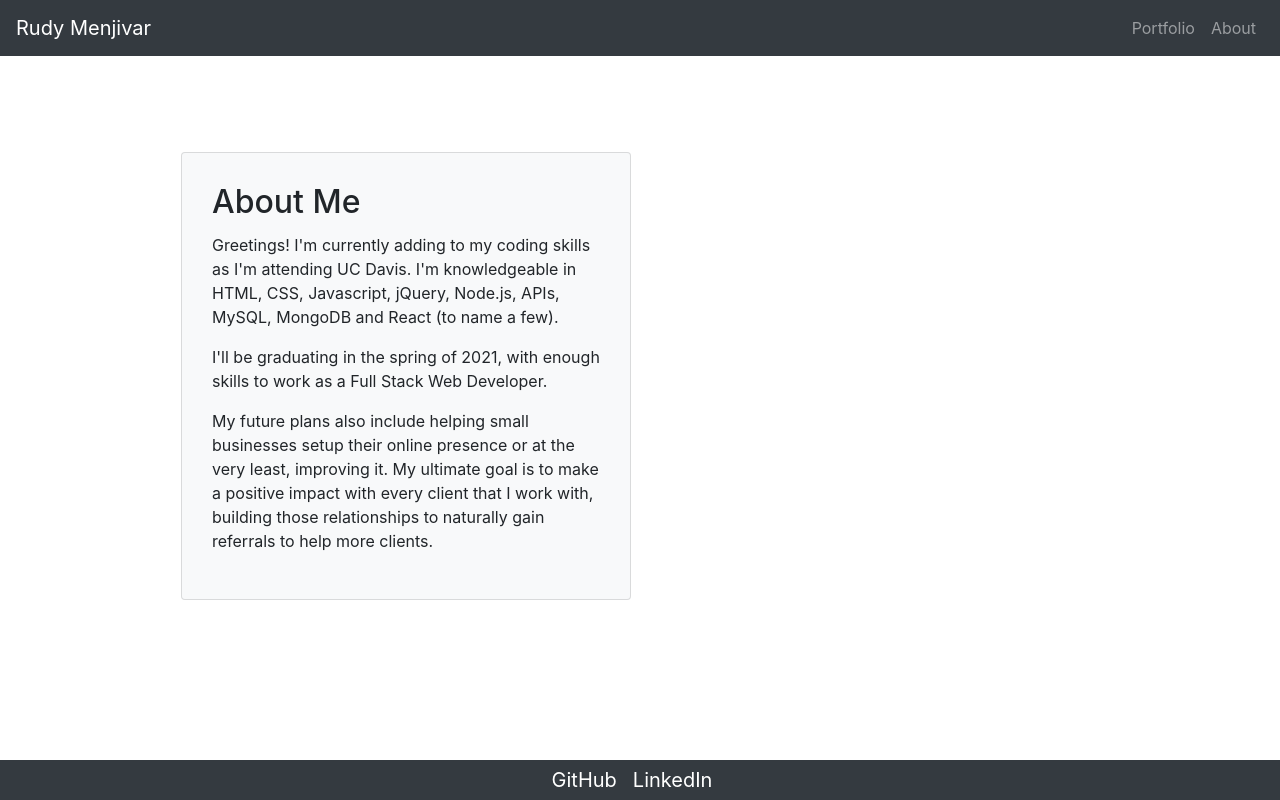
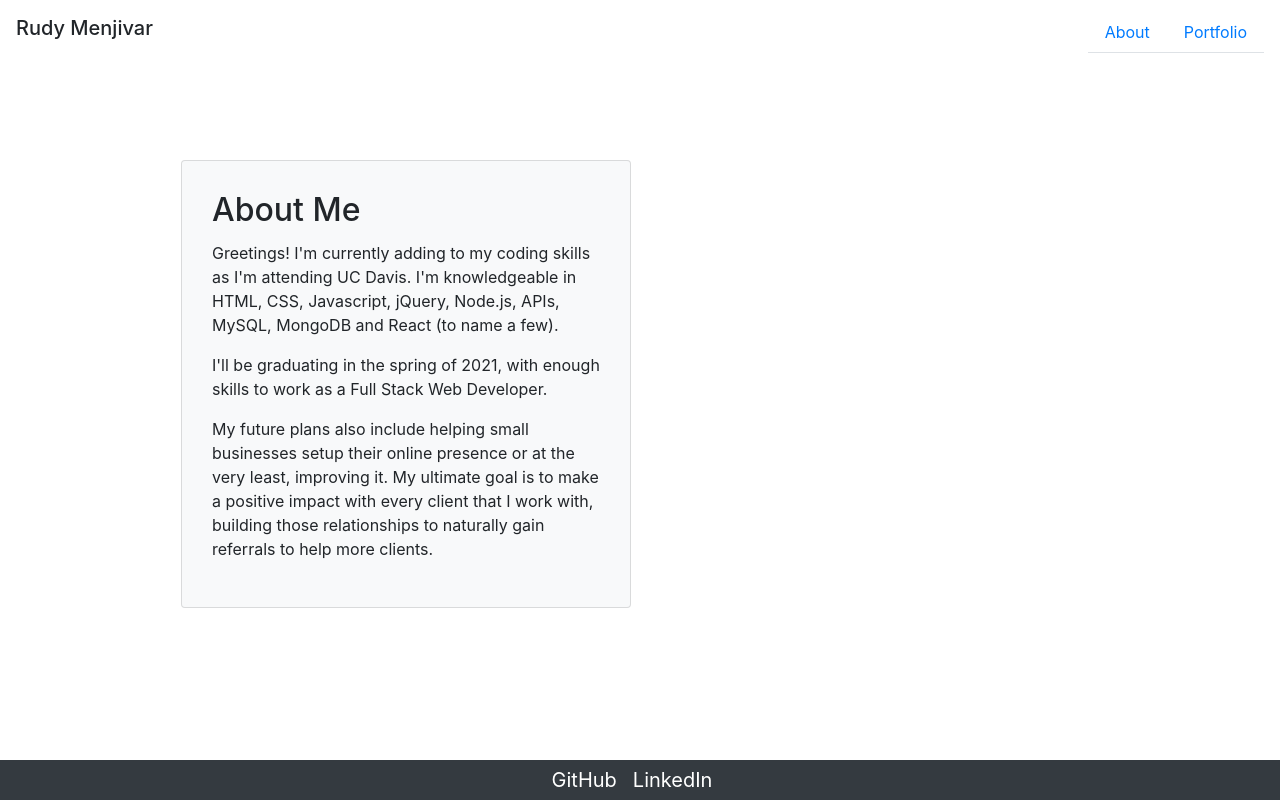
Before and after one commit to Rudy-Menjivar/portfolio, a React (Create React App) app: page / in a window 1280 px wide. Built offline with nearby package versions, Linux system fonts and the light colour scheme.

Commit message:
Using Link from react-router-dom to fix issue with github pages

```diff
--- a/src/components/NavLinks/index.js
+++ b/src/components/NavLinks/index.js
@@ -1,22 +1,27 @@
 import React from "react";
-import { Nav, Navbar } from 'react-bootstrap'
+import { Link, useLocation } from "react-router-dom";
+
+const location = useLocation;
 
 function NavLinks() {
-    return (
-      <Navbar collapseOnSelect expand="lg" bg="dark" variant="dark">
-      <Navbar.Brand href="/">Rudy Menjivar</Navbar.Brand>
-      <Navbar.Toggle aria-controls="responsive-navbar-nav" />
-      <Navbar.Collapse id="responsive-navbar-nav">
-        <Nav className="ml-auto">
-          <Nav.Link href="/portfolio">
-            Portfolio
-          </Nav.Link>
-          <Nav.Link href="/">
-            About
-          </Nav.Link>
-        </Nav>
-      </Navbar.Collapse>
-    </Navbar>
+  return (
+    <nav className="navbar">
+      <h1 className="navbar-brand">Rudy Menjivar</h1>
+      <div>
+        <ul className="nav nav-tabs">
+          <li className="nav-item">
+            <Link to="/about" className={location.pathname === "/about" ? "nav-link" : "nav-link"}>
+              About
+            </Link>
+          </li>
+          <li className="nav-item">
+            <Link to="/portfolio" className={location.pathname === "/portfolio" ? "nav-link" : "nav-link"}>
+              Portfolio
+            </Link>
+          </li>
+        </ul>
+      </div>
+    </nav>
   );
 };
 
```
